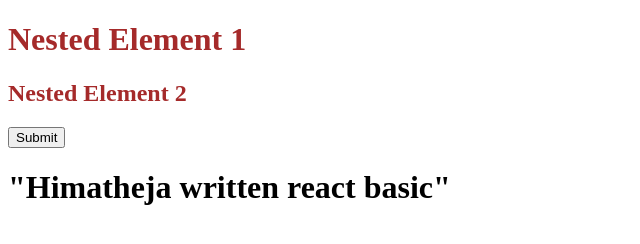
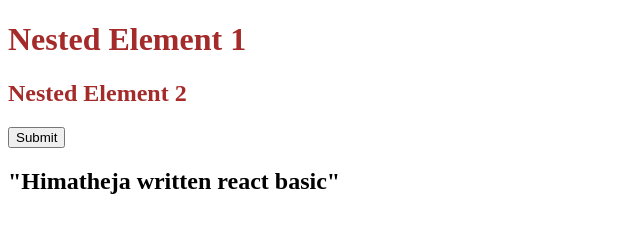
Before and after one commit to Himatheja10/Namaste-react-Assignment, a plain HTML site: page index.html in a window 1280 px wide. Shown: the whole page, without its empty margins (0-640 px from the left). Drawn offline with nearby package versions, Linux system fonts and the light colour scheme.

Commit message:
Add h2 element to index.html

```diff
--- a/index.html
+++ b/index.html
@@ -10,7 +10,7 @@
     <div id="root">
 
     </div>
-    <h1>"Himatheja written react basic"</h1>
+    <h2>"Himatheja written react basic"</h2>
 
 
     <script crossorigin src="https://unpkg.com/react@18/umd/react.development.js"></script>
```
